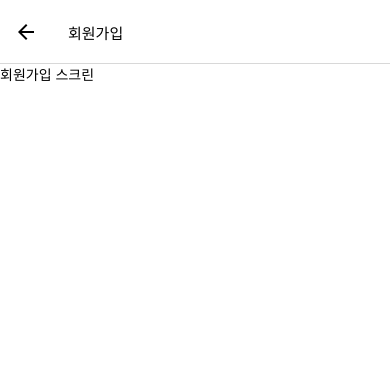
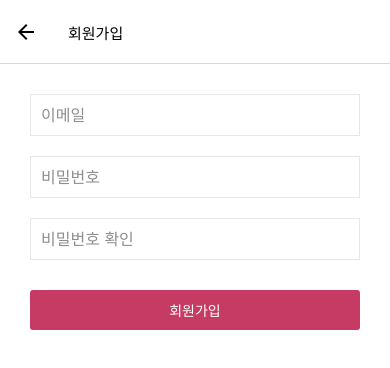
Before and after one commit to zx3923/AppStudy, a React Native app: screen /Signup in a window 390 px wide. Shown: the top 368 px of the page. Built offline with nearby package versions, Linux system fonts and the light colour scheme.

Commit message:
회원가입스크린

```diff
--- a/src/screens/auth/SignupScreen.tsx
+++ b/src/screens/auth/SignupScreen.tsx
@@ -1,14 +1,54 @@
 import React from 'react';
-import {StyleSheet, Text, View} from 'react-native';
+import {SafeAreaView, StyleSheet, Text, View} from 'react-native';
+import InputField from '../../components/InputField';
+import useForm from '../../hooks/useForm';
+import CustomButton from '../../components/CustomButton';
+import {validateSignup} from '../../utils';
 
 function SignupScreen() {
+  const signup = useForm({
+    initialValue: {email: '', password: '', passwordConfirm: ''},
+    validate: validateSignup,
+  });
   return (
-    <View>
-      <Text>회원가입 스크린</Text>
-    </View>
+    <SafeAreaView style={styles.container}>
+      <View style={styles.inputContainer}>
+        <InputField
+          placeholder="이메일"
+          error={signup.errors.email}
+          touched={signup.touched.email}
+          inputMode="email"
+          {...signup.getTextInputProps('email')}
+        />
+        <InputField
+          placeholder="비밀번호"
+          error={signup.errors.password}
+          touched={signup.touched.password}
+          secureTextEntry
+          {...signup.getTextInputProps('password')}
+        />
+        <InputField
+          placeholder="비밀번호 확인"
+          error={signup.errors.passwordConfirm}
+          touched={signup.touched.passwordConfirm}
+          secureTextEntry
+          {...signup.getTextInputProps('passwordConfirm')}
+        />
+      </View>
+      <CustomButton label="회원가입" />
+    </SafeAreaView>
   );
 }
 
-const styles = StyleSheet.create({});
+const styles = StyleSheet.create({
+  container: {
+    flex: 1,
+    margin: 30,
+  },
+  inputContainer: {
+    gap: 20,
+    marginBottom: 30,
+  },
+});
 
 export default SignupScreen;
--- a/src/utils/validate.ts
+++ b/src/utils/validate.ts
@@ -3,8 +3,8 @@ type UserInfomation = {
   password: string;
 };
 
-function validateLogin(values: UserInfomation) {
-  const errors = {
+function validateUser(values: UserInfomation) {
+const errors = {
     email: '',
     password: '',
   };
@@ -15,8 +15,20 @@ function validateLogin(values: UserInfomation) {
   if (!(values.password.length >= 8 && values.password.length < 20)) {
     errors.password = '비밀번호는 8~20자 사이로 입력해주세요.';
   }
-
   return errors;
 }
 
-export { validateLogin };
+function validateLogin(values: UserInfomation) {
+  return validateUser(values);
+}
+
+function validateSignup(values: UserInfomation & {passwordConfirm:string}) {
+  const errors = validateUser(values);
+  const signupErrors = { ...errors, passwordConfirm: '' };
+  if (values.password !== values.passwordConfirm) {
+    signupErrors.passwordConfirm = '비밀번호가 일치하지 않습니다.';
+  }
+  return signupErrors;
+}
+
+export { validateLogin, validateSignup };
```
